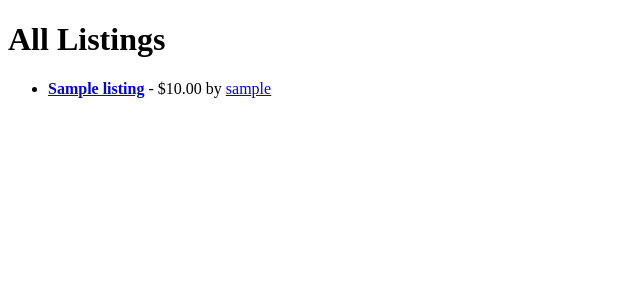
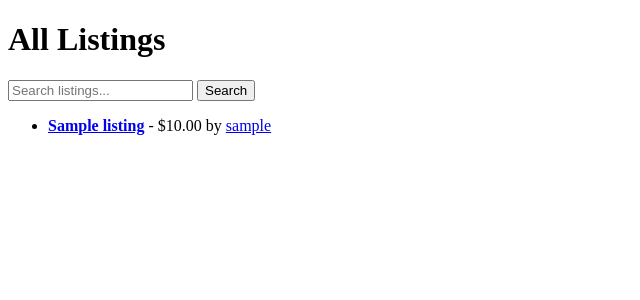
Before and after one commit to am-cid/hello-django, a Django app: page / in a window 1280 px wide. Shown: the part 26-326 px from the top of the page, without its empty margins (0-640 px from the left). Run offline with Django 5.2, Linux system fonts and the light colour scheme; tables that the repository leaves empty hold one stand-in row (values such as "Sample post"); parts of the project's set-up code (start-up, migrations or seed data) failed here and were passed over.

Commit message:
templates: add search in home page

```diff
--- a/simple_crud/listings/templates/listings/home.html
+++ b/simple_crud/listings/templates/listings/home.html
@@ -2,6 +2,15 @@
 
 {% block content %}
 <h1>All Listings</h1>
+
+<!-- search -->
+<form method="GET" action="{% url 'home' %}">
+    <input type="text" name="q" value="{{ query }}" placeholder="Search listings...">
+    <button type="submit">Search</button>
+</form>
+
+
+{% if listings %}
 <ul>
   {% for listing in listings %}
   <li>
@@ -14,9 +23,14 @@
       <a href="{% url 'listing_update' listing.pk %}">Edit</a> |
       <a href="{% url 'listing_delete' listing.pk %}">Delete</a>
     {% endif %}
-  </li><br>
+  </li>
+  <br />
   {% endfor %}
 </ul>
+{% else %}
+<p>No listings found</p>
+{% endif %}
+
 {% if user.is_authenticated %}
     <a href="{% url 'listing_create' %}">Create New Listing</a>
 {% endif %}
--- a/simple_crud/listings/views.py
+++ b/simple_crud/listings/views.py
@@ -2,6 +2,7 @@ from django.contrib import messages
 from django.contrib.auth import authenticate, login, logout
 from django.contrib.auth.decorators import login_required
 from django.contrib.auth.models import User
+from django.db.models import Q
 from django.http import HttpRequest, HttpResponse
 from django.shortcuts import get_object_or_404, redirect, render
 
@@ -10,8 +11,14 @@ from .models import Listing
 
 
 def home(request: HttpRequest) -> HttpResponse:
-    listings = Listing.objects.all()
-    return render(request, "listings/home.html", {"listings": listings})
+    query = request.GET.get("q", "")
+    if query:
+        listings = Listing.objects.filter(
+            Q(name__icontains=query) | Q(description__icontains=query)
+        )
+    else:
+        listings = Listing.objects.all()
+    return render(request, "listings/home.html", {"listings": listings, "query": query})
 
 
 def profile(request: HttpRequest, username: str) -> HttpResponse:
```
